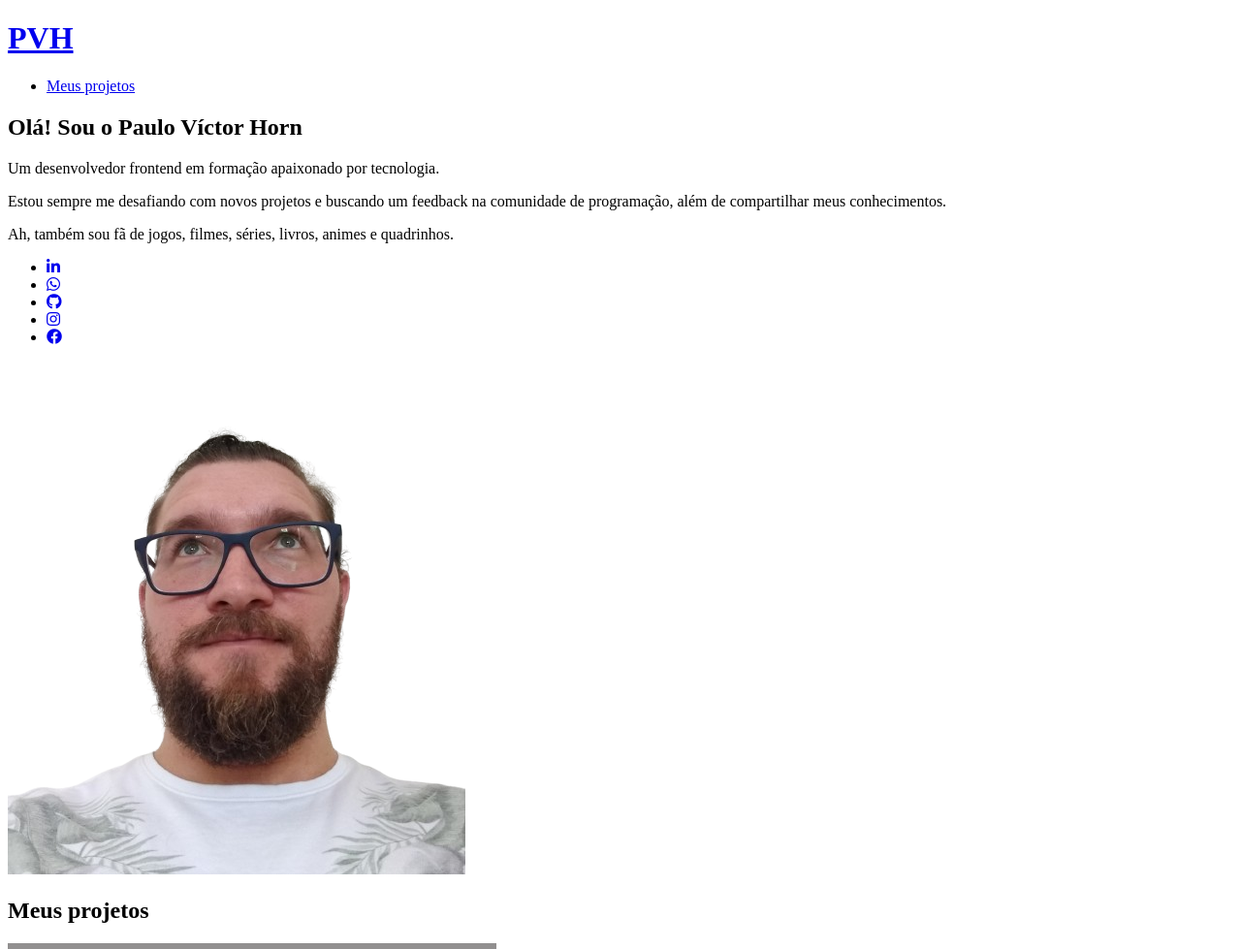
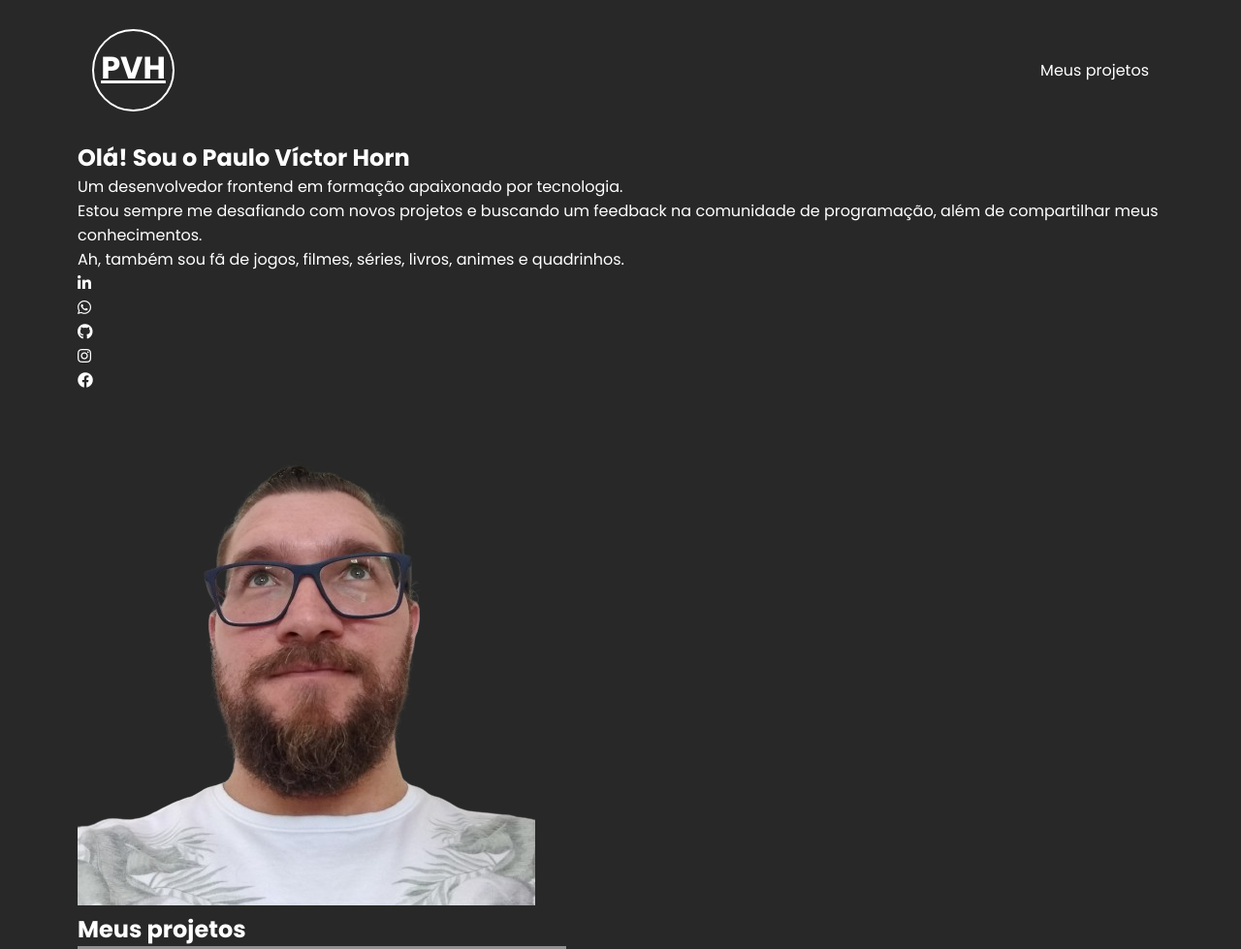
Before and after one commit to PauloHorn/portifolio-simplificado, a plain HTML site: page index.html in a window 1280 px wide. Shown: the top 979 px of the page at 97% size. Drawn offline with nearby package versions, Linux system fonts and the light colour scheme.

Commit message:
estilizacaoes

```diff
--- a/index.html
+++ b/index.html
@@ -4,14 +4,15 @@
     <meta charset="UTF-8">
     <meta name="viewport" content="width=device-width, initial-scale=1.0">
     <title>Paulo Víctor Horn - Desenvolvedor FrontEnd</title>
+    <link rel="stylesheet" href="./src/css/reset.css">
+    <link rel="stylesheet" href="./src/css/estilos.css">
     <link rel="shortcut icon" href="src/imagens/favicon.ico" type="image/x-icon">
     <link rel="stylesheet" href="https://cdnjs.cloudflare.com/ajax/libs/font-awesome/5.15.4/css/all.min.css">
     <link rel="stylesheet" href="https://cdn.jsdelivr.net/gh/devicons/devicon@v2.14.0/devicon.min.css">
     <link rel="preconnect" href="https://fonts.googleapis.com">
     <link rel="preconnect" href="https://fonts.gstatic.com" crossorigin>
     <link href="https://fonts.googleapis.com/css2?family=Poppins:ital,wght@0,100;0,200;0,300;0,400;0,500;0,600;0,700;0,800;0,900;1,100;1,200;1,300;1,400;1,500;1,600;1,700;1,800;1,900&family=Raleway:ital,wght@0,100..900;1,100..900&display=swap" rel="stylesheet">
-    <link rel="stylesheet" href="style.css">
-</head>
+    </head>
 <body>
     <header class="cabecalho">
         <a href="#">
--- /dev/null
+++ b/src/css/estilos.css
@@ -0,0 +1,33 @@
+html {
+    color: #fff;
+}
+
+body {
+    background-color: #282828;
+    font-family: "Poppins", sans-serif;
+    margin: 0 auto;
+    width: 1120px; /*para o margin auto funcionar, precisamos definir uma largura para nossa tela*/
+}
+
+.cabecalho {
+    display: flex;/*Usa o conceito de pais e filhos deixando os itens dentro do header um do lado do outro*/
+    justify-content: space-between;
+    align-items: center; /*alinhamento vertical*/
+    padding: 30px 15px;
+}
+
+.cabecalho .logo {
+    width: 85px;
+    height: 85px;
+    border-radius: 50%;
+    border: 2px solid #fff;
+    text-decoration: underline;
+    text-align: center;
+    line-height: 75px;
+    transition: 0.3s; /*efeitos de transição tem de estar no elemento onde ele vai acontecer e não na sub-classe, no caso esse efeito será aplicado no logo quando passar o mause sobre ele*/
+}
+
+.cabecalho a:hover .logo {
+    color: #9443d8;
+    border: 2px solid #9443d8;
+}
--- a/src/css/reset.css
+++ b/src/css/reset.css
@@ -0,0 +1,20 @@
+* {
+    margin: 0;
+    padding: 0;
+    border: none;
+    outline: none;
+    box-sizing: border-box;
+}
+
+a {
+    text-decoration: none;
+    color: #fff;
+}
+
+ul {
+    list-style: none;
+}
+
+img {
+    max-width: 100%;
+}
```
